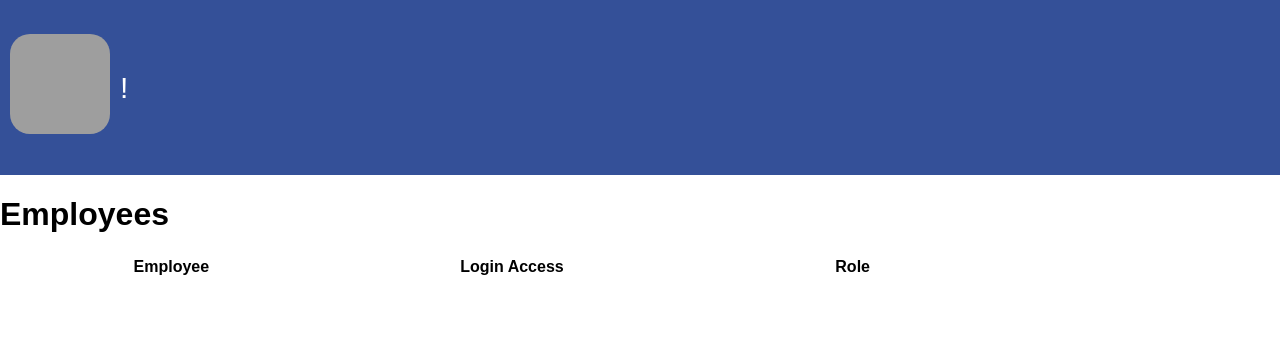
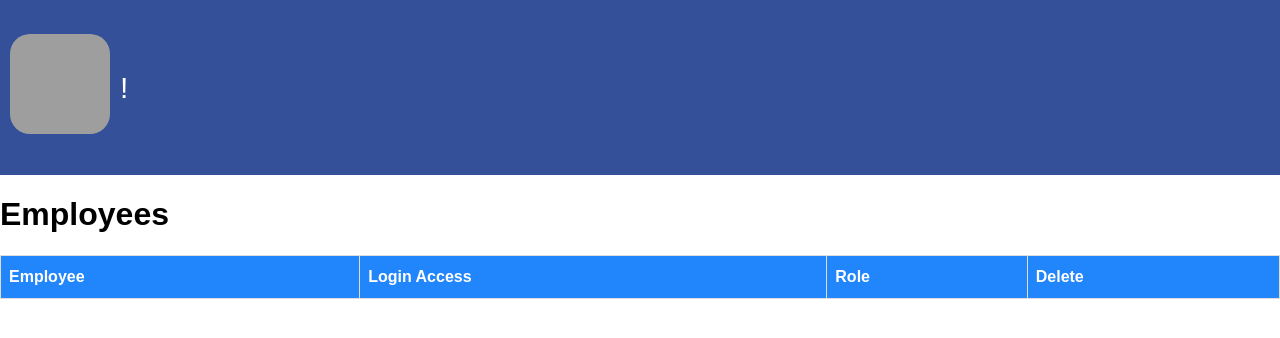
Before and after one commit to tej-empiric/ticket-management, a Django app: template ticket_management/templates/ticket_app/employees.html in a window 1280 px wide. Shown: the top 338 px of the page. Run offline with Django 3.2, Linux system fonts and the light colour scheme; the template is opened without the code that fills it: values that come from a table or form of the project are taken from there, others are empty; tables that the repository leaves empty hold one stand-in row (values such as "Sample post"); lists and menus that the app fills with data are empty; grey boxes are pictures that could not be loaded.

Commit message:
cto functionality

```diff
--- a/ticket_management/static/ticket_app/css/base.css
+++ b/ticket_management/static/ticket_app/css/base.css
@@ -29,7 +29,7 @@ ul.topnav {
     margin: 0;
     padding: 0;
     overflow: hidden;
-    background-color: #333;
+    background-color: #7E8C9C;
 }
 
 ul.topnav li {float: left;}
@@ -61,15 +61,28 @@ ul.topnav li.right {float: right;}
   justify-content: flex-end;
 }
 
-table {
-  width: 80%;
-
+#employee-table {
+  font-family: Arial, Helvetica, sans-serif;
+  border-collapse: collapse;
+  width: 100%;
 }
 
-td, th {
-  width: 33%;
+#employee-table td, #employee-table th {
+  border: 1px solid #ddd;
+  padding: 8px;
 }
 
+#employee-table tr:nth-child(even){background-color: #f2f2f2;}
+
+#employee-table tr:hover {background-color: #ddd;}
+
+#employee-table th {
+  padding-top: 12px;
+  padding-bottom: 12px;
+  text-align: left;
+  background-color: #2185fc;
+  color: white;
+}
 
 @media screen and (max-width: 600px) {
 
--- /dev/null
+++ b/ticket_management/static/ticket_app/js/employees.js
@@ -0,0 +1,22 @@
+$(document).ready(function() {
+    $('.delete-btn').click(function(e){
+        e.preventDefault();
+        if (confirm("Are you sure you want to delete this user ?")) {
+            var userId = $(this).data('user-id');
+            let csrftoken = $('input[name=csrfmiddlewaretoken]').val();
+            $.ajax({
+                type:'POST',
+                url: '/delete/' + userId + '/',
+                beforeSend: function(xhr) {
+                    xhr.setRequestHeader('X-CSRFToken',csrftoken);
+                },
+                success: function(response) {
+                    window.location.href = "/employees/";
+                },
+                error: function(xhr, status, error) {
+                    console.error(xhr.responseText);
+                }
+            });
+        }
+    });
+});
--- a/ticket_management/templates/base.html
+++ b/ticket_management/templates/base.html
@@ -21,6 +21,7 @@
           <ul class="topnav">{% block navigation %}{% endblock %}</ul>
 
           <main>{% block content %} {% endblock %}</main>
-        <script src="" async defer></script>
+          <script src="https://code.jquery.com/jquery-3.6.0.min.js"></script>
+          <script src="{% static 'ticket_app/js/employees.js' %}" async defer></script>
     </body>
 </html>
--- a/ticket_management/templates/registration/signup.html
+++ b/ticket_management/templates/registration/signup.html
@@ -17,7 +17,7 @@
   </ul>
   {% endif %}
   {% endfor %}
-  <button type="submit">Sign Up</button>
+  <button type="submit" class="button">Sign Up</button>
 </form>
 <p><a href="{% url 'login' %}" class="a-signup">Login</a></p>
 </div>
--- a/ticket_management/templates/ticket_app/employees.html
+++ b/ticket_management/templates/ticket_app/employees.html
@@ -8,8 +8,17 @@
  {{ user.username }}!
  {% endblock %}
 
+{% if user.is_authenticated %}
 {% block navigation %}
 {% if user.role == "CTO" %}
+        <li><a href="{% url 'home' %}">Home</a></li>
+        <li><a href="{% url 'teams' %}">Teams</a></li>
+        {% comment %} <li><a href="{% url 'password_change' %}">Password Change</a></li> {% endcomment %}
+            <li class="right"><form action="{% url 'logout' %}" method="post">
+        {% csrf_token %}
+                <button type="submit" class="button">Log Out</button>
+                </form></li>
+{% elif user.role == "PM" %}
         <li><a href="{% url 'home' %}">Home</a></li>
         {% comment %} <li><a href="{% url 'password_change' %}">Password Change</a></li> {% endcomment %}
             <li class="right"><form action="{% url 'logout' %}" method="post">
@@ -18,16 +27,18 @@
                 </form></li>
 {% endif %}
 {% endblock %}
+{% endif %}
 
 {% block content %}
 <h1>Employees</h1>
 
 {% if user1_list %}
-    <table>
+    <table id="employee-table">
         <tr>
             <th>Employee</th>
             <th>Login Access</th>
             <th>Role</th>
+            <th>Delete</th>
         </tr>
 
             {% for user in user1_list %}
@@ -41,18 +52,36 @@
                             {% csrf_token %}
                             <input type="checkbox" id = "b1" name="selected_users" value="{{ user.id }}" {% if user.is_active %} checked {% endif %}>
                             <input type="hidden" name="user_id" value="{{ user.id }}">
-                            <button type="submit" id="b1" class="button">Submit</button>
+                            <button type="submit" name="active-form" id="b1" class="button">Submit</button>
                         </form>
 
             </td>
             <td>
-                        {% comment %} {% if role %}
-                            show role
-                            edit button
-                            delete button
-                        {% else %}
-                            dropdown to select role and submit button
-                        {% endif %} {% endcomment %}
+
+                {% if user.role %}
+                    {{ user.role }}
+                <span class="b1">
+                    <form method="post" action="{% url "edit" user.id %}">
+                        {% csrf_token %}
+                        <button type="submit" name="edit-role" class="edit-btn b1 button" />Edit</button>
+                    </form>
+                </span>
+
+                {% else %}
+                <div id="else-part" data-visible="{% if user.role %}false{% else %}true{% endif %}">
+                <form method="post" class="f2">
+                    {% csrf_token %}
+                    {{ form.as_p }}
+                    <input type="hidden" name="user_id" value="{{ user.id }}">
+                    <button type="submit" name="role-form" class="button">Submit</button>
+                </form>
+                </div>
+                {% endif %}
+            </td>
+            <td>
+                    {% csrf_token %}
+                    <button type="submit" class="delete-btn b1 button" data-user-id="{{ user.id}}"/>Delete</button>
+
             </td>
         </tr>
             {% endif %}
@@ -64,5 +93,6 @@
 <p>There are no users</p>
 {% endif %}
 
+
 {% endblock %}
 {% endif %}
--- a/ticket_management/templates/ticket_app/teams.html
+++ b/ticket_management/templates/ticket_app/teams.html
@@ -1,3 +1,4 @@
+{% extends "base.html" %}
 {% comment %} pm 1
     tl 1
         dev1
--- a/ticket_management/ticket_app/urls.py
+++ b/ticket_management/ticket_app/urls.py
@@ -7,4 +7,7 @@ urlpatterns = [
     path("", TemplateView.as_view(template_name="ticket_app/home.html"), name="home"),
     path("signup/", views.SignUpView.as_view(), name="signup"),
     path("employees/", views.EmployeeView.as_view(), name="employees"),
+    path("teams/", views.TeamView.as_view(), name="teams"),
+    path("delete/<int:id>/", views.delete, name="delete"),
+    path("edit/<int:id>/", views.edit, name="edit"),
 ]
```
Also changed, not shown: ticket_management/templates/ticket_app/home.html (+6 -2 lines), ticket_management/ticket_app/forms.py (+11 -0 lines), ticket_management/ticket_app/views.py (+58 -12 lines).
